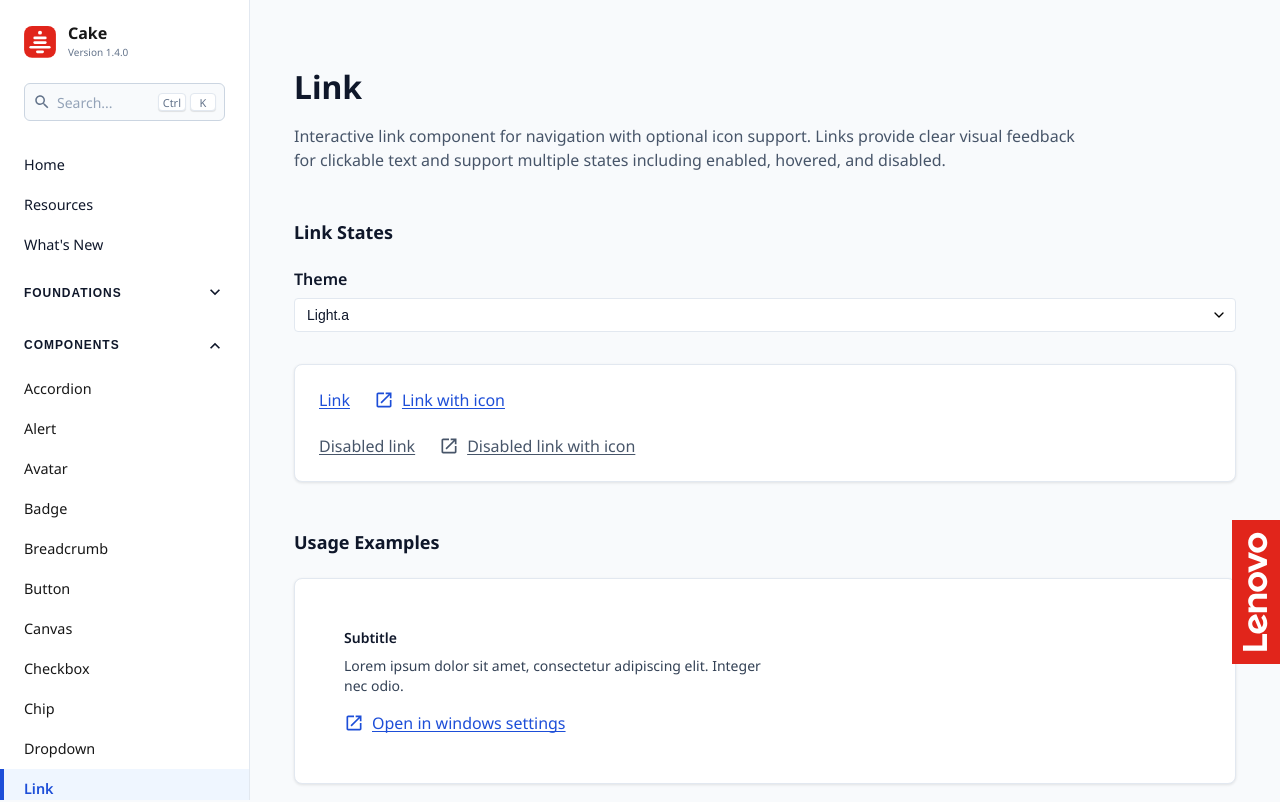
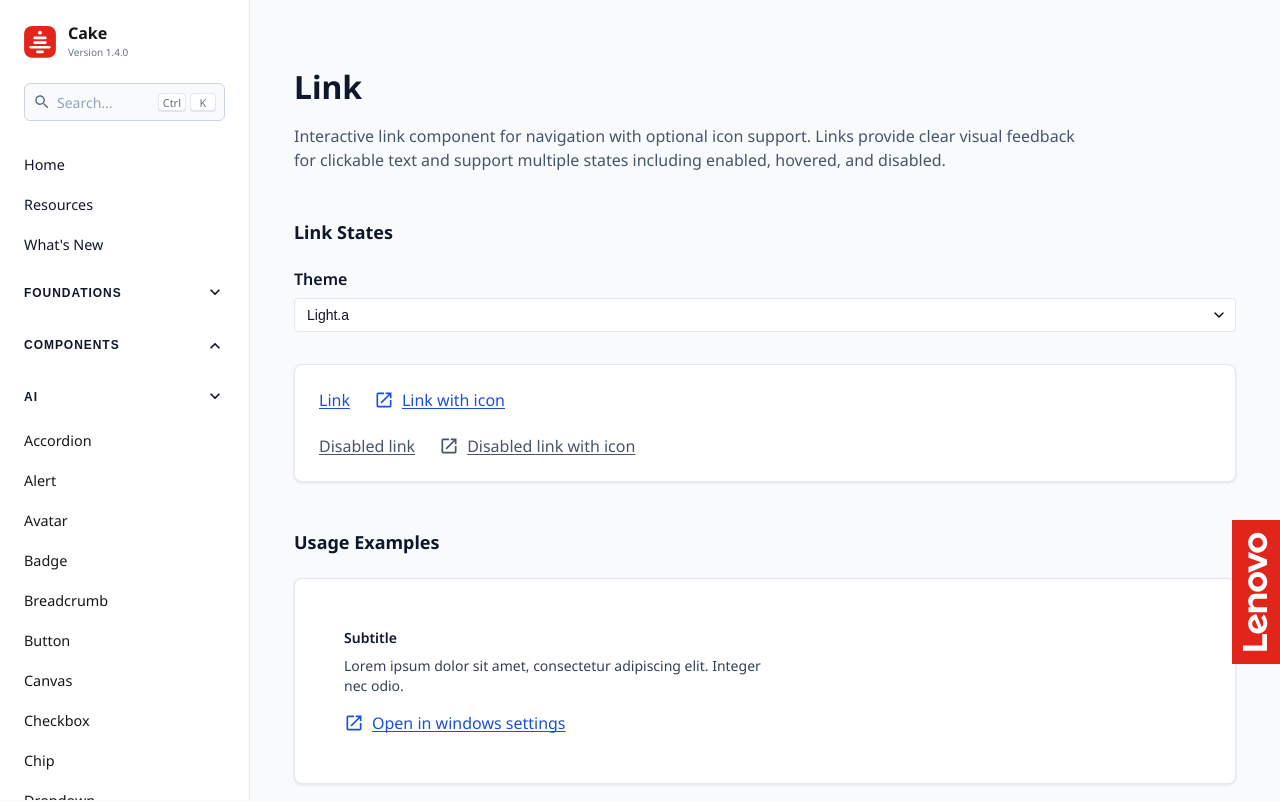
Before and after one commit to cake-admin/cakev2, a React (Create React App) app: page /components/link in a window 1280 px wide. Shown: the top 802 px of the page. Built offline with nearby package versions, Linux system fonts and the light colour scheme.

Commit message:
fix: Add AI section to navigation with child routes
- Add AI parent route with hasChildren flag
- Add AI Response and AI Icon & Identity child routes
- Update Navigation component to handle AI section expansion
- Add components-ai expanded state tracking
- Place AI section first in Components menu

```diff
--- a/src/components/Navigation.js
+++ b/src/components/Navigation.js
@@ -198,6 +198,7 @@ const Submenu = styled.ul`
   max-height: ${props => props.expanded ? '1000px' : '0'};
   overflow: hidden;
   transition: max-height 0.3s ease-out;
+  padding-left: ${props => props.$indent ? '12px' : '0'};
 `;
 
 const SubmenuItem = styled.li`
@@ -361,6 +362,7 @@ const Navigation = () => {
     getStarted: location.pathname.startsWith('/get-started'),
     foundations: location.pathname.startsWith('/foundations'),
     components: location.pathname.startsWith('/components'),
+    'components-ai': location.pathname.startsWith('/components/ai'),
     subsystems: location.pathname.startsWith('/subsystems'),
     'cake-ai': location.pathname.startsWith('/subsystems/ai/')
   });
@@ -418,11 +420,21 @@ const Navigation = () => {
       return acc;
     }, {});
 
-    // Sort each category array alphabetically by title
+    // Sort each category array alphabetically by title, but place AI first in components
     Object.keys(grouped).forEach(category => {
+      if (category === 'components') {
+        // Find AI route and place it first
+        const aiRoute = grouped[category].find(r => r.path === '/components/ai');
+        const otherRoutes = grouped[category].filter(r => r.path !== '/components/ai');
+        otherRoutes.sort((a, b) =>
+          a.title.localeCompare(b.title, undefined, { sensitivity: 'base' })
+        );
+        grouped[category] = aiRoute ? [aiRoute, ...otherRoutes] : otherRoutes;
+      } else {
         grouped[category].sort((a, b) =>
           a.title.localeCompare(b.title, undefined, { sensitivity: 'base' })
         );
+      }
     });
 
     return grouped;
@@ -515,9 +527,31 @@ const Navigation = () => {
               <Submenu expanded={expandedMenus.components}>
                 {routesByCategory.components?.map(route => (
                   <SubmenuItem key={route.path}>
+                    {route.hasChildren ? (
+                      <>
+                        <SubmenuToggle onClick={() => toggleMenu('components-ai')}>
+                          {route.title}
+                          <Chevron expanded={expandedMenus['components-ai']}>
+                            <svg width="20" height="20" viewBox="0 0 24 24" fill="currentColor">
+                              <path d="M12 16l-6-6 1.41-1.41L12 13.17l4.59-4.58L18 10z"/>
+                            </svg>
+                          </Chevron>
+                        </SubmenuToggle>
+                        <Submenu expanded={expandedMenus['components-ai']} $indent={true}>
+                          {route.children?.map(childRoute => (
+                            <SubmenuItem key={childRoute.path}>
+                              <SubmenuLink to={childRoute.path} onClick={closeNav}>
+                                {childRoute.title}
+                              </SubmenuLink>
+                            </SubmenuItem>
+                          ))}
+                        </Submenu>
+                      </>
+                    ) : (
                       <SubmenuLink to={route.path} onClick={closeNav}>
                         {route.title}
                       </SubmenuLink>
+                    )}
                   </SubmenuItem>
                 ))}
               </Submenu>
--- a/src/data/routes.js
+++ b/src/data/routes.js
@@ -28,9 +28,11 @@ import AlertPage from '../pages/AlertPage';
 import MenuPage from '../pages/MenuPage';
 import DropdownPage from '../pages/DropdownPage';
 import ModalPage from '../pages/ModalPage';
+import PinPage from '../pages/PinPage';
 import TooltipPage from '../pages/TooltipPage';
 import IconographyPage from '../pages/IconographyPage';
 import LanguageGrammarPage from '../pages/foundations/LanguageGrammarPage.js';
+import AiResponsePage from '../pages/components/ai/AiResponsePage.js';
 
 
 export const routes = [
@@ -40,6 +42,29 @@ export const routes = [
     title: 'Home',
     description: 'Welcome to Cake Design System',
     category: 'guides'
+  },
+  {
+    path: '/components/ai',
+    title: 'AI',
+    description: 'AI components for chat interfaces and AI-powered features',
+    category: 'components',
+    hasChildren: true
+  },
+  {
+    path: '/components/ai/response',
+    component: AiResponsePage,
+    title: 'AI Response',
+    description: 'Component for displaying AI-generated chat responses with interactive controls for feedback, regeneration, pinning, and favoriting',
+    category: 'components',
+    parentPath: '/components/ai'
+  },
+  {
+    path: '/components/ai/icon-identity',
+    component: IconIdentityPage,
+    title: 'AI Icon & Identity',
+    description: 'AI icon and brand identity guidelines for Lenovo software applications',
+    category: 'components',
+    parentPath: '/components/ai'
   },
   {
     path: '/components/alert',
@@ -123,6 +148,13 @@ export const routes = [
     component: ModalPage,
     title: 'Modal',
     description: 'Modal components for displaying content, gathering user input, or confirming actions with Basic and Confirmation variants',
+    category: 'components'
+  },
+  {
+    path: '/components/pin',
+    component: PinPage,
+    title: 'Pin',
+    description: 'Interactive pin component for marking items as pinned or unpinned with support for all interaction states and themes',
     category: 'components'
   },
   {
```
Lines whose indentation alone changed are shown as unchanged.
